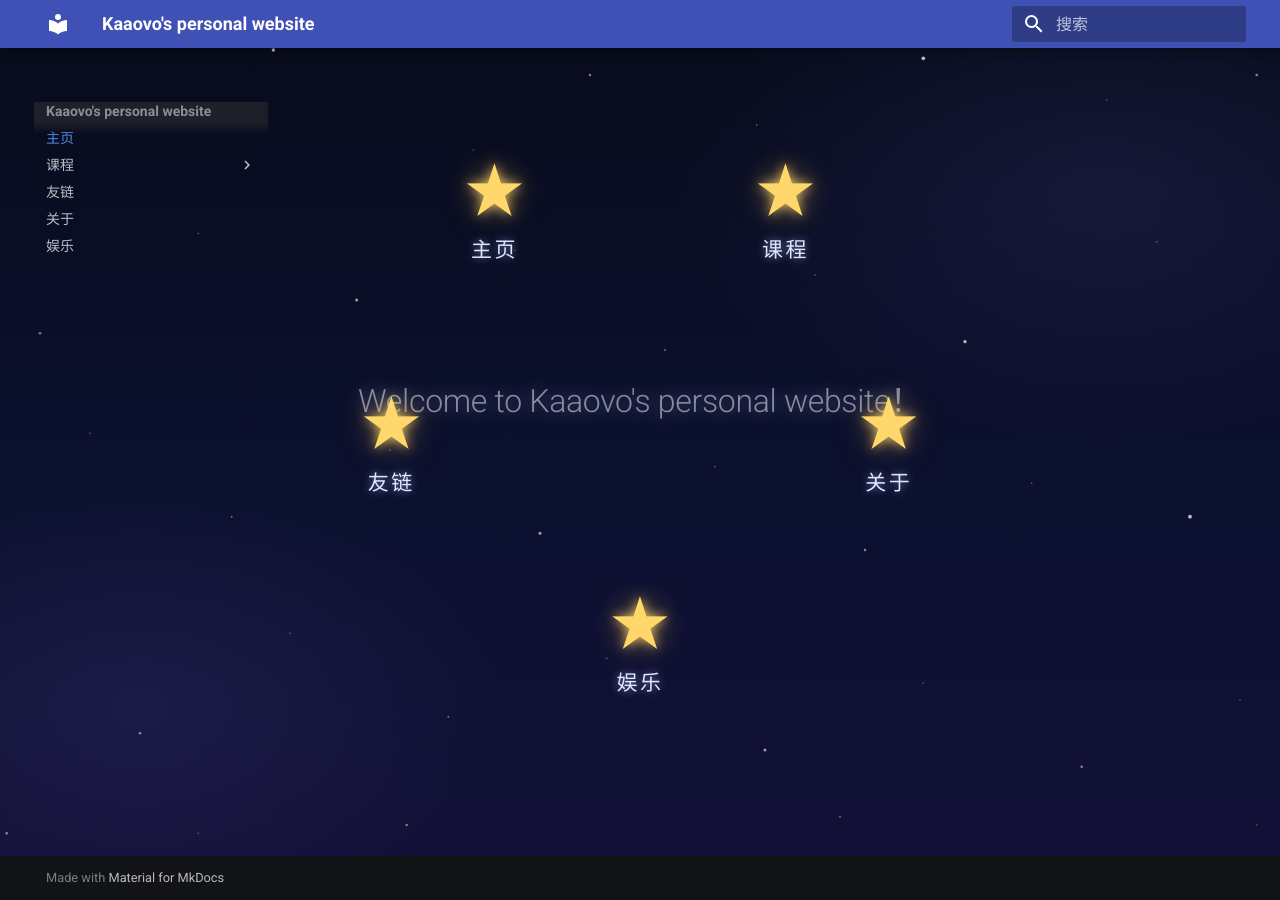
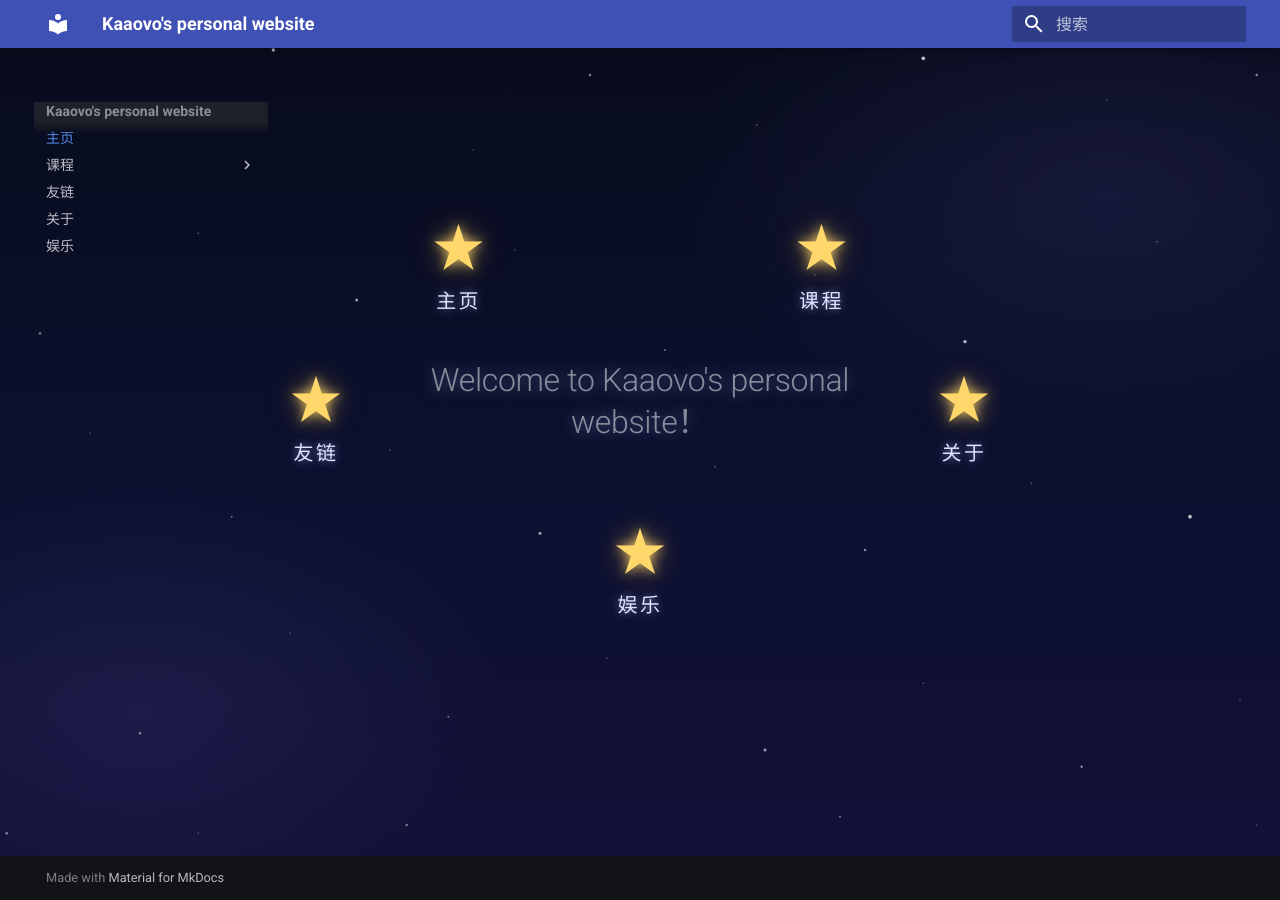
Before and after one commit to rainwithin/rainwithin.github.io, an MkDocs documentation site: the page built from docs/index.md, in a window 1280 px wide. Built offline with MkDocs 1.6.1 and Material for MkDocs 9.7.7, drawn with Linux system fonts in a browser that asks for light colours.

Commit message:
调整主页大字与星星的排版更协调

```diff
--- a/docs/index.md
+++ b/docs/index.md
@@ -1,24 +1,26 @@
 <div class="hero">
-  <h1 class="hero-title">Welcome to Kaaovo's personal website！</h1>
+  <div class="hero-inner">
+    <h1 class="hero-title">Welcome to Kaaovo's personal website！</h1>
 
-  <a class="star-nav s1" href="index.html">
-    <span class="star">★</span>
-    <span class="star-label">主页</span>
-  </a>
-  <a class="star-nav s2" href="course/">
-    <span class="star">★</span>
-    <span class="star-label">课程</span>
-  </a>
-  <a class="star-nav s3" href="friends/">
-    <span class="star">★</span>
-    <span class="star-label">友链</span>
-  </a>
-  <a class="star-nav s4" href="about/">
-    <span class="star">★</span>
-    <span class="star-label">关于</span>
-  </a>
-  <a class="star-nav s5" href="entertainment/">
-    <span class="star">★</span>
-    <span class="star-label">娱乐</span>
-  </a>
+    <a class="star-nav s1" href="index.html">
+      <span class="star">★</span>
+      <span class="star-label">主页</span>
+    </a>
+    <a class="star-nav s2" href="course/">
+      <span class="star">★</span>
+      <span class="star-label">课程</span>
+    </a>
+    <a class="star-nav s3" href="friends/">
+      <span class="star">★</span>
+      <span class="star-label">友链</span>
+    </a>
+    <a class="star-nav s4" href="about/">
+      <span class="star">★</span>
+      <span class="star-label">关于</span>
+    </a>
+    <a class="star-nav s5" href="entertainment/">
+      <span class="star">★</span>
+      <span class="star-label">娱乐</span>
+    </a>
+  </div>
 </div>
--- a/docs/stylesheets/extra.css
+++ b/docs/stylesheets/extra.css
@@ -9,20 +9,28 @@ body {
 
 /* ===== 主页：中央大字 + 五颗挂着页面名的星星 ===== */
 .hero {
-  position: relative;
   display: flex;
   align-items: center;
   justify-content: center;
   min-height: 72vh;
+  padding: 2rem 1rem;
+}
+
+.hero-inner {
+  position: relative;
+  display: inline-block;
+  padding: 4.5rem 5.5rem;
 }
 
 .hero-title {
-  font-size: 4rem;
+  font-size: 3rem;
   font-weight: 300;
-  letter-spacing: 0.06em;
+  letter-spacing: 0.04em;
+  line-height: 1.35;
   margin: 0;
+  text-align: center;
   color: #eef2ff;
-  text-shadow: 0 0 18px rgba(180, 190, 255, 0.45);
+  text-shadow: 0 0 16px rgba(180, 190, 255, 0.45);
 }
 
 .star-nav {
@@ -30,21 +38,21 @@ body {
   display: flex;
   flex-direction: column;
   align-items: center;
-  gap: 0.35rem;
+  gap: 0.3rem;
   text-decoration: none;
   z-index: 3;
 }
 
 .star-nav .star {
-  font-size: 3.2rem;
+  font-size: 2.8rem;
   line-height: 1;
   color: #ffd76a;
-  text-shadow: 0 0 12px rgba(255, 215, 106, 0.9), 0 0 30px rgba(255, 190, 70, 0.5);
+  text-shadow: 0 0 12px rgba(255, 215, 106, 0.9), 0 0 28px rgba(255, 190, 70, 0.5);
   transition: transform 0.2s ease, text-shadow 0.2s ease;
 }
 
 .star-nav .star-label {
-  font-size: 1.05rem;
+  font-size: 1rem;
   letter-spacing: 0.12em;
   color: #dfe6ff;
   text-shadow: 0 0 8px rgba(180, 190, 255, 0.6);
@@ -52,7 +60,7 @@ body {
 }
 
 .star-nav:hover .star {
-  transform: scale(1.18);
+  transform: scale(1.15);
   text-shadow: 0 0 16px rgba(255, 215, 106, 1), 0 0 44px rgba(255, 190, 70, 0.7);
 }
 
@@ -60,9 +68,9 @@ body {
   color: #ffd76a;
 }
 
-/* 五颗星的位置 */
-.star-nav.s1 { top: 10%; left: 24%; }
-.star-nav.s2 { top: 10%; right: 24%; }
-.star-nav.s3 { top: 46%; left: 9%; }
-.star-nav.s4 { top: 46%; right: 9%; }
-.star-nav.s5 { bottom: 7%; left: 50%; transform: translateX(-50%); }
+/* 五颗星的位置（紧贴标题环绕） */
+.star-nav.s1 { top: 0; left: 22%; transform: translate(-50%, -50%); }
+.star-nav.s2 { top: 0; right: 22%; transform: translate(50%, -50%); }
+.star-nav.s3 { top: 50%; left: 0; transform: translate(-50%, -50%); }
+.star-nav.s4 { top: 50%; right: 0; transform: translate(50%, -50%); }
+.star-nav.s5 { bottom: 0; left: 50%; transform: translate(-50%, 50%); }
```
